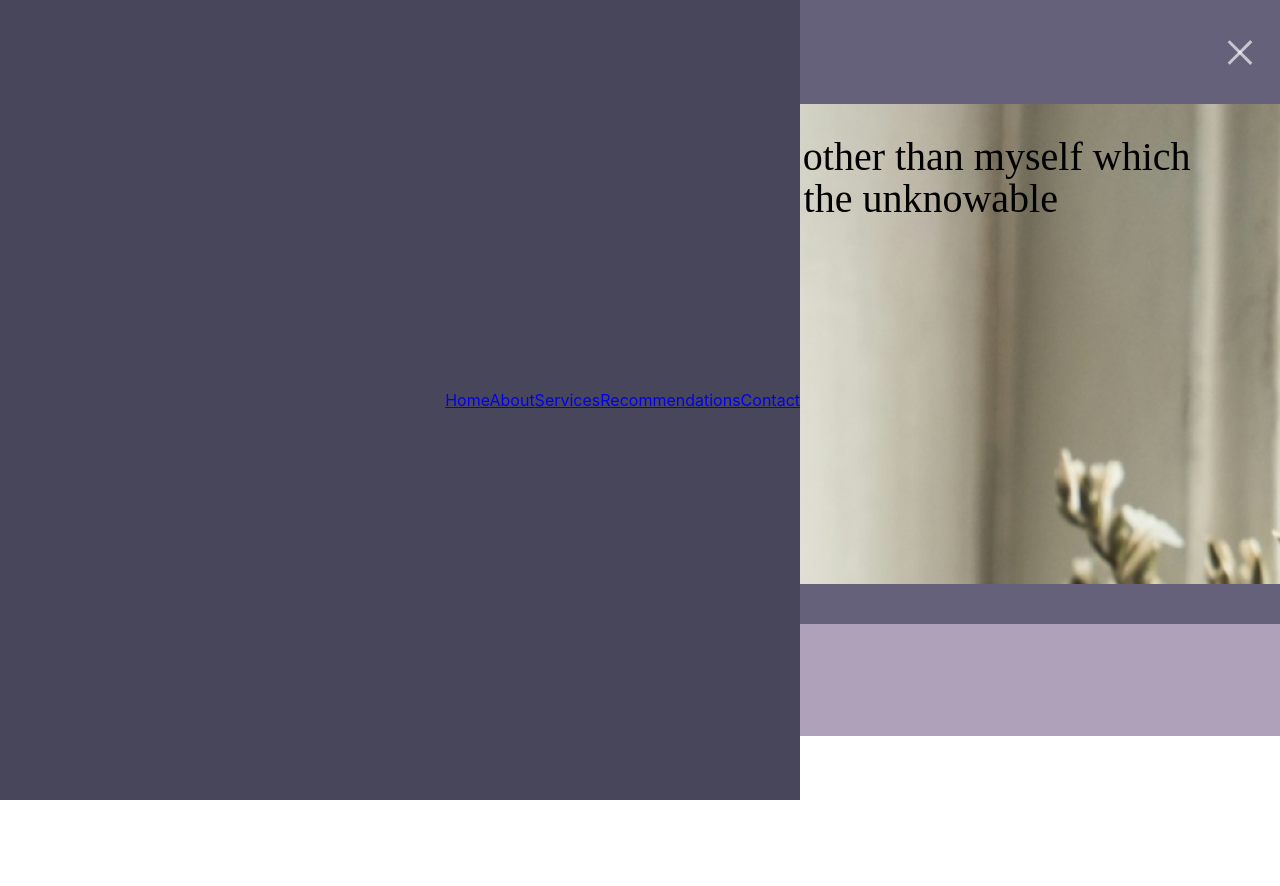
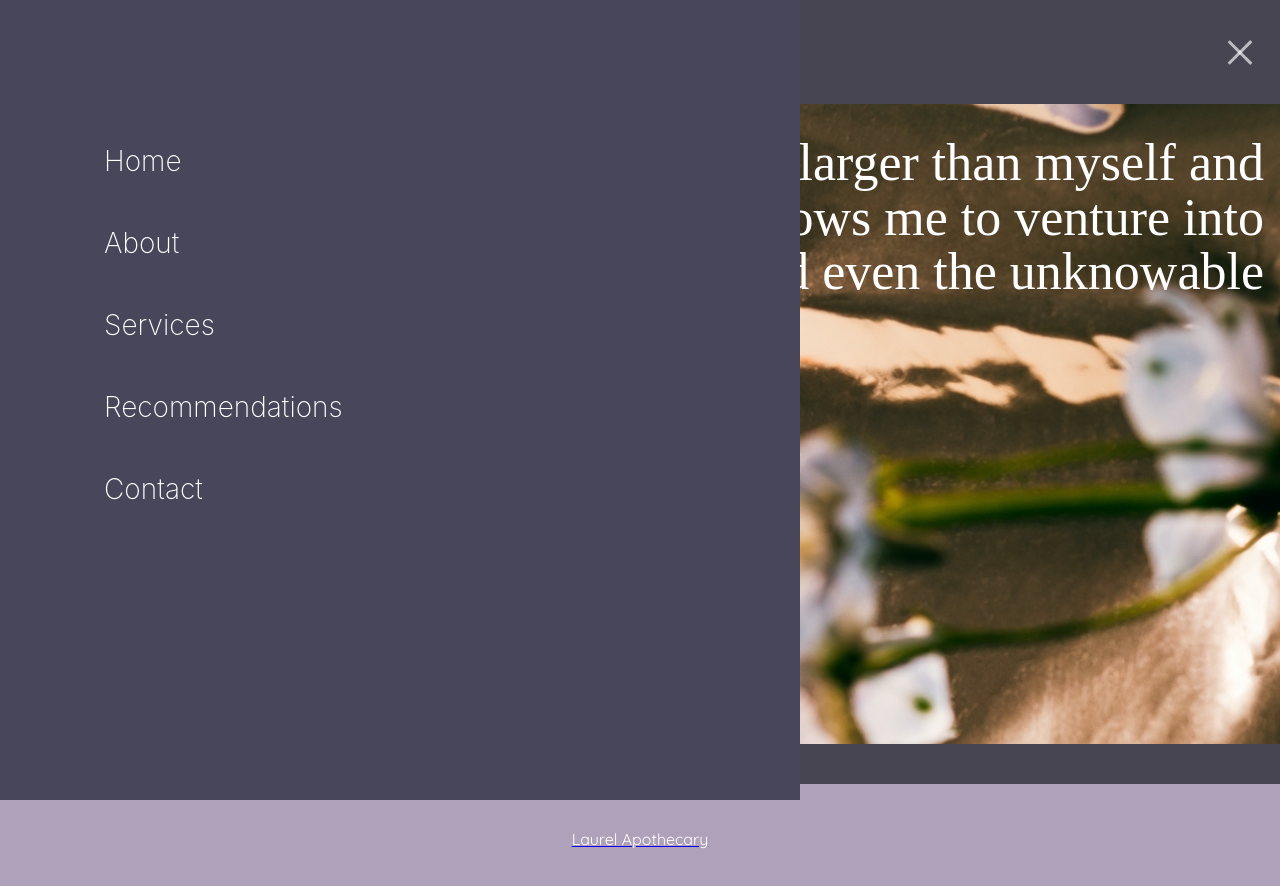
Before and after one commit to cgoing2215/laurel-apothecary, a React (Create React App) app: page /about in a window 1280 px wide. Both pictures are taken after a click on the element 1248 px from the left and 52 px from the top of the page. Shown: the top 886 px of the page. Before the commit the page ends 800 px from the top, so only its background shows below. Built offline with nearby package versions, Linux system fonts and the light colour scheme; a web font is replaced by a local one.

Commit message:
Updated sidebar menu css and created hover effects for menu links and site logo

```diff
--- a/src/App.css
+++ b/src/App.css
@@ -6,7 +6,7 @@
 
 
 #layout-container {
-  background-color: #65617A;
+  background-color: #484553;
   height: 100%;
 }
 
--- a/src/components/header/Header.css
+++ b/src/components/header/Header.css
@@ -1,3 +1,13 @@
+@keyframes reveal {
+  from { opacity: .5; }
+  to { opacity: 1; }
+}
+
+@keyframes fadeOut {
+  from { opacity: 1; }
+  to { opacity: .5; }
+}
+
 .header-container {
     display: flex;
     justify-content: space-between;
@@ -9,12 +19,23 @@
     height: 4.15rem;
     width: auto;
     margin: 1rem;
+    transition: 0.15s;
+}
+
+.logo-img:hover {
+  height: 4.2rem;
+  width: auto;
 }
 
 .hamburger {
     color: rgba(255, 255, 255, 0.638);
     z-index: 2;
     padding-right: 1rem;
+    transition: 0.25s;
+  }
+
+  .hamburger:hover{
+    color: rgb(48, 40, 64);
   }
 
   /*-- SideBar Menu --*/
@@ -25,15 +46,30 @@
     bottom: 0px;
     width: 100vh;
     position: fixed;
-    display: flex;
-    flex-direction: column;
-    justify-content: center;
-    align-items: flex-end;
     background: rgb(72, 70, 90);
   }
 
-.sidebar-menu-text {
+  .open {
+    animation: reveal linear .25s;
+  }
+
+  .sidebar-menu-container nav {
+    display: flex;
+    flex-direction: column;
+    align-items: flex-start;
+    margin-top: 15%;
+  }
+
+.sidebar-menu-text a {
     color: white;
+    font-size: 1.75rem;
+    font-weight: 200;
     z-index: 2;
     text-decoration: none;
+    padding: 1.5rem 6.5rem;
+    transition: 0.25s;
   }
+
+  .sidebar-menu-text a:hover{
+    color: rgb(48, 40, 64);
+  }
--- a/src/components/header/Header.js
+++ b/src/components/header/Header.js
@@ -24,7 +24,7 @@ function Header() {
         <Hamburger />
       </div>
       {isSidebarOpen &&
-        <div className='sidebar-menu-container'>
+        <div className='sidebar-menu-container open close'>
           <SideBarMenu/>
         </div>}
     </div>
--- a/src/pages/about/About.css
+++ b/src/pages/about/About.css
@@ -4,24 +4,27 @@
 }
 
 .about-hero-container {
-    background-image: url("./assets/aboutpage-hero.png");
+    background-image: url("./assets/About-page-hero-img.jpg");
     background-size: cover;
-    height: 30rem;
+    height: 40rem;
     margin-top: 0;
 }
 
 .about-hero-container h1 {
     font-family: 'Abhaya Libre', serif;
-    font-size: 2.5rem;
+    color: white;
+    font-size: 3.25rem;
     font-weight: 400;
     line-height: 105.8%;
-    text-align: left;
+    text-align: right;
     padding: 2rem 1rem;
     margin-top: 0;
+    margin-left: 15%;
 }
 
 .about-hero-container h2 {
     font-family: 'Abhaya Libre', serif;
+    color: white;
     font-size: 1.5rem;
     font-weight: 400;
     text-align: left;
```
Also changed, not shown: src/pages/about/assets/About-page-hero-img.jpg (added).
